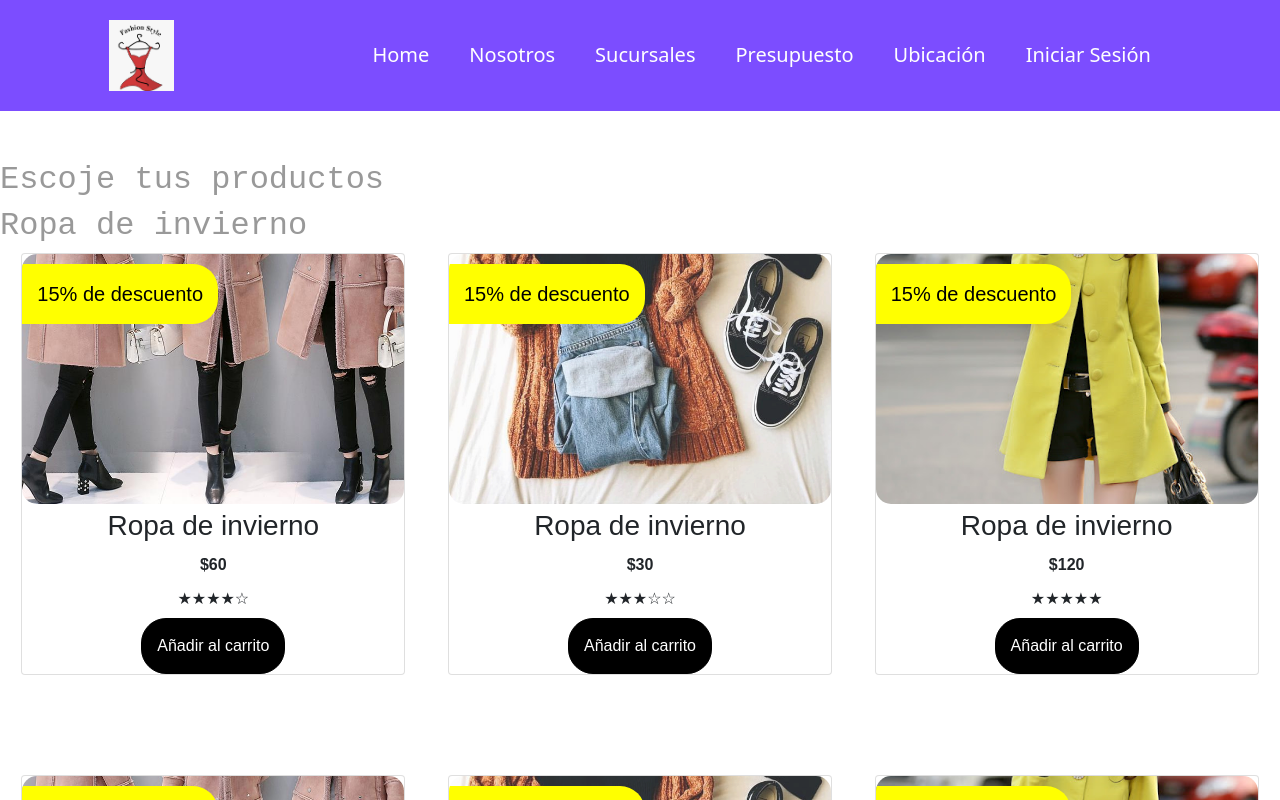
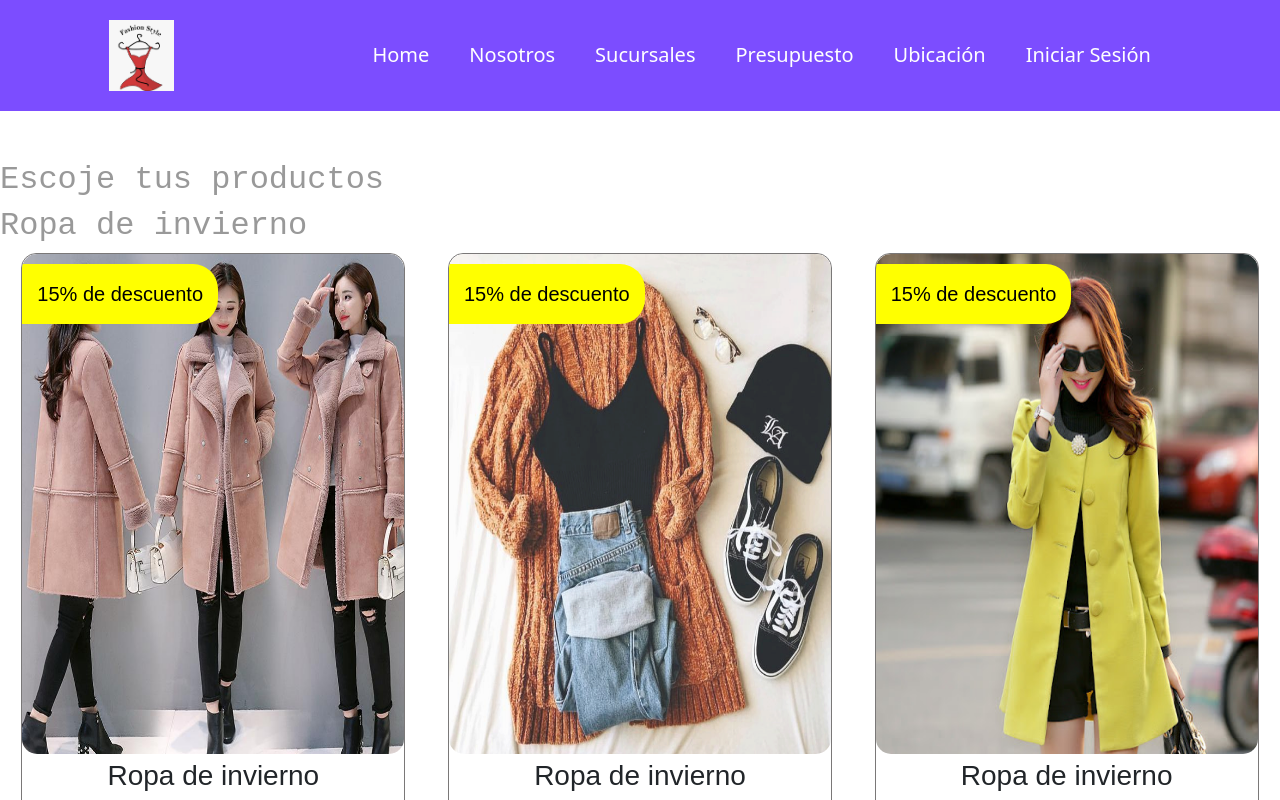
Before and after one commit to Yuli-star/Fashion_Style, a Vue app: page /ropa/invierno in a window 1280 px wide. Shown: the top 800 px of the page. Built offline with nearby package versions, Linux system fonts and the light colour scheme.

Commit message:
Archivo modificado

```diff
--- a/src/views/Ropa de invierno.vue
+++ b/src/views/Ropa de invierno.vue
@@ -187,7 +187,7 @@
 <script>
 </script>
 
-<style>
+<style scoped>
 *{
     box-sizing: border-box;
   }
@@ -209,17 +209,22 @@
   .estilo-c{
     font-family: sans-serif;
     width: 30%;
+    border: 1.5px solid rgb(122, 120, 120);
+    border-radius: 15px;
+    /* border: none !important; */
+    /* background: 	#f7eed5; */
   }
   .estilo-c .img-container{
-    overflow: hidden;
-    height: 250px;
+    overflow: hidden; /*desbordamiento que este oculto*/
+    height: 500px;
     position: relative;
     border-radius: 15px;
   }
   .estilo-c .img-container img{
     width: 105%;
+    height: 105%;
     position: absolute;
-    top: -60%;
+    /* top: -60%; */
     transition: all 0.5s;
   }
   .estilo-c:hover .img-container img{
@@ -252,7 +257,7 @@
     width: 100%;
   }
   .estilo-c .add-cart{
-    margin-top: 2px;
+    margin: 1rem;
     text-decoration: none;
     color: white;
     background-color: black;
@@ -265,4 +270,8 @@
     background-color: transparent;
     border: 1px solid black;
   }
+  .rating{
+    font-size: 1.5rem;
+    color: #ff7849;
+  }
 </style>
```
